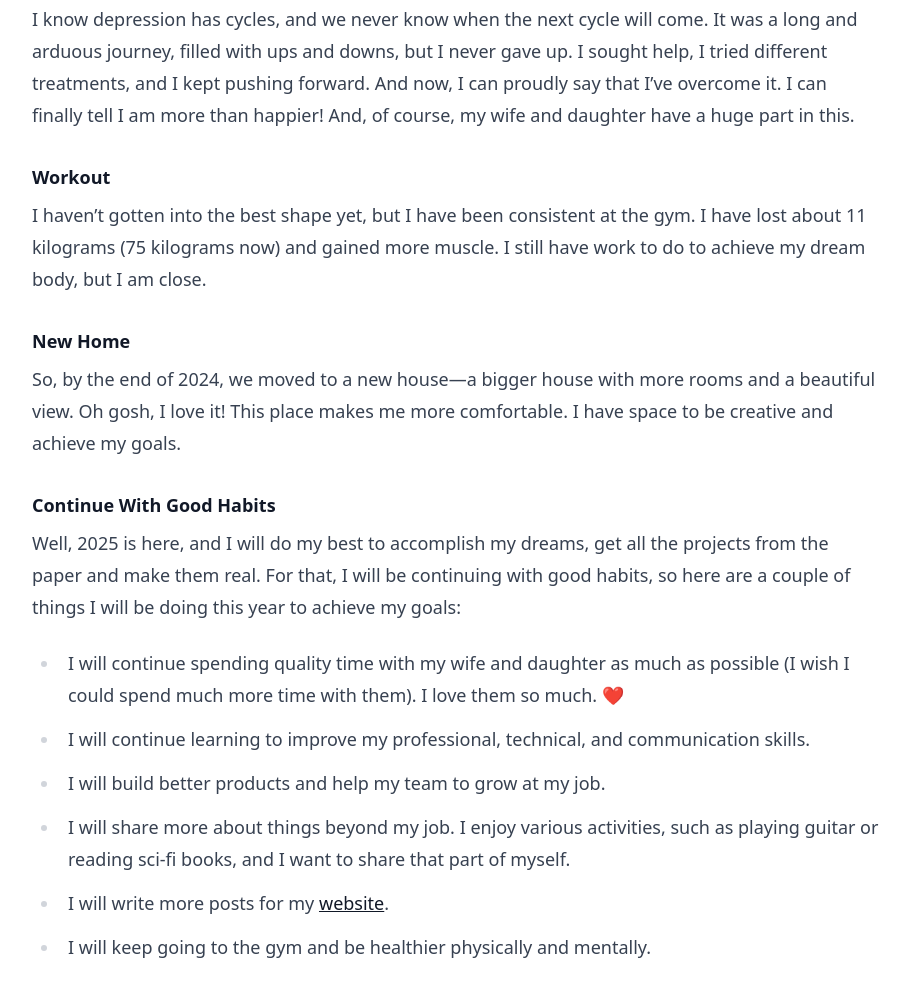
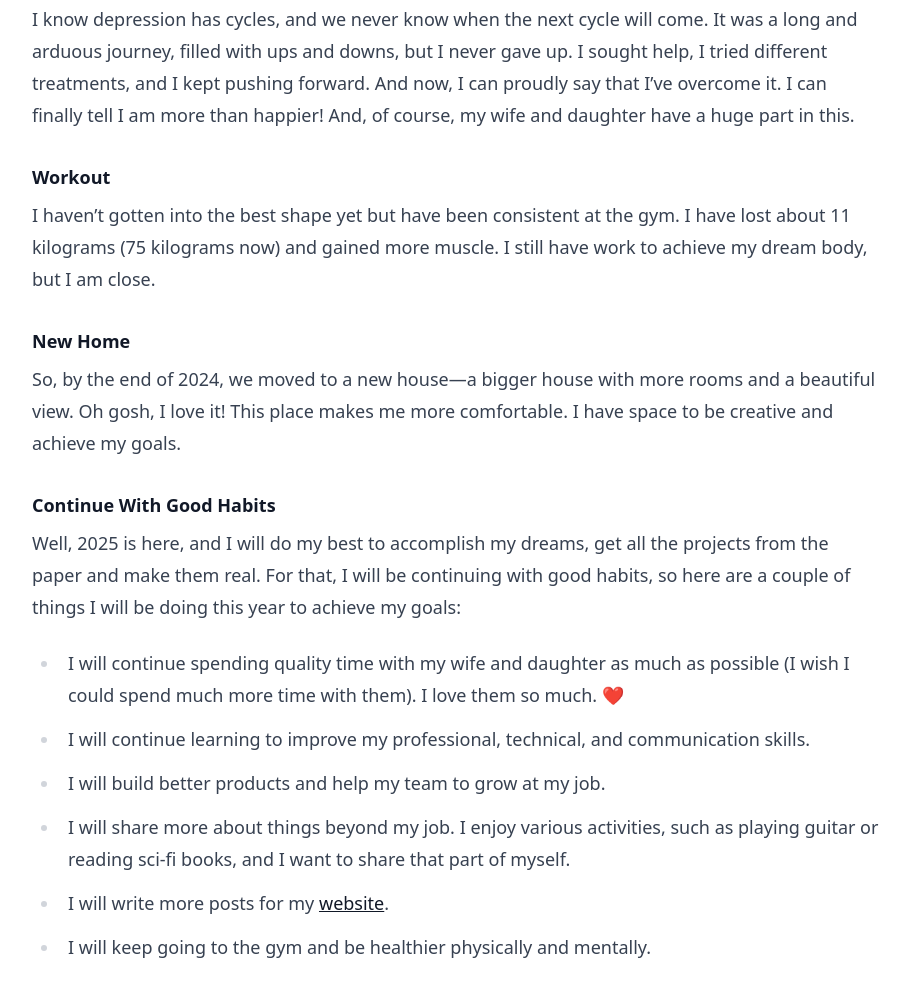
Before and after one commit to Falconiere/falconiere.io, an Astro site: page /blog/posts/2025-01/looking-ahead-highlights-of-my-2024-and-exciting-goals in a window 1280 px wide. Shown: the part 1636-2635 px from the top of the page, without its empty margins (184-1091 px from the left). Built offline with nearby package versions, Linux system fonts and the light colour scheme; Astro itself is replaced by a stand-in of ours; some packages are replaced by stand-ins of ours.

Commit message:
chore: sync changes (blog & assets) on Mon Jan 13 22:15:49 UTC 2025

```diff
--- a/src/data/blog/posts/2025-01/looking-ahead-highlights-of-my-2024-and-exciting-goals.md
+++ b/src/data/blog/posts/2025-01/looking-ahead-highlights-of-my-2024-and-exciting-goals.md
@@ -29,7 +29,7 @@ Well, not everything was entirely good, you guys don't know, but I was fighting
 
 I know depression has cycles, and we never know when the next cycle will come. It was a long and arduous journey, filled with ups and downs, but I never gave up. I sought help, I tried different treatments, and I kept pushing forward. And now, I can proudly say that I've overcome it.  I can finally tell I am more than happier! And, of course, my wife and daughter have a huge part in this.
 #### Workout
-I haven't gotten into the best shape yet, but I have been consistent at the gym. I have lost about 11 kilograms (75 kilograms now) and gained more muscle. I still have work to do to achieve my dream body, but I am close.
+I haven't gotten into the best shape yet but have been consistent at the gym. I have lost about 11 kilograms (75 kilograms now) and gained more muscle. I still have work to achieve my dream body, but I am close.
 #### New Home
 So, by the end of 2024, we moved to a new house—a bigger house with more rooms and a beautiful view. Oh gosh, I love it! This place makes me more comfortable. I have space to be creative and achieve my goals.
 #### Continue With Good Habits
@@ -47,7 +47,7 @@ Every year, I set goals to pursue, and most of the time, I fail to achieve some
 * Make a post for <a href="https://falconiere.io" target="_blank">falconiere.io</a> every two weeks.
 * Make a post for <a href="https://codafolks.com" target="_blank">codafolks.com</a>  every month.
 * Make at least one project profitable from <a href="https://codafolks.com" target="_blank">codafolks.com</a>.
-* Monetise my <a href="(https://www.youtube.com/@falconiere" target="_blank">YouTube channel</a>.
+* Monetise my <a href="https://www.youtube.com/@falconiere" target="_blank">YouTube channel</a>.
 * Make one international travel.
 * Buy a new house.
 
```
